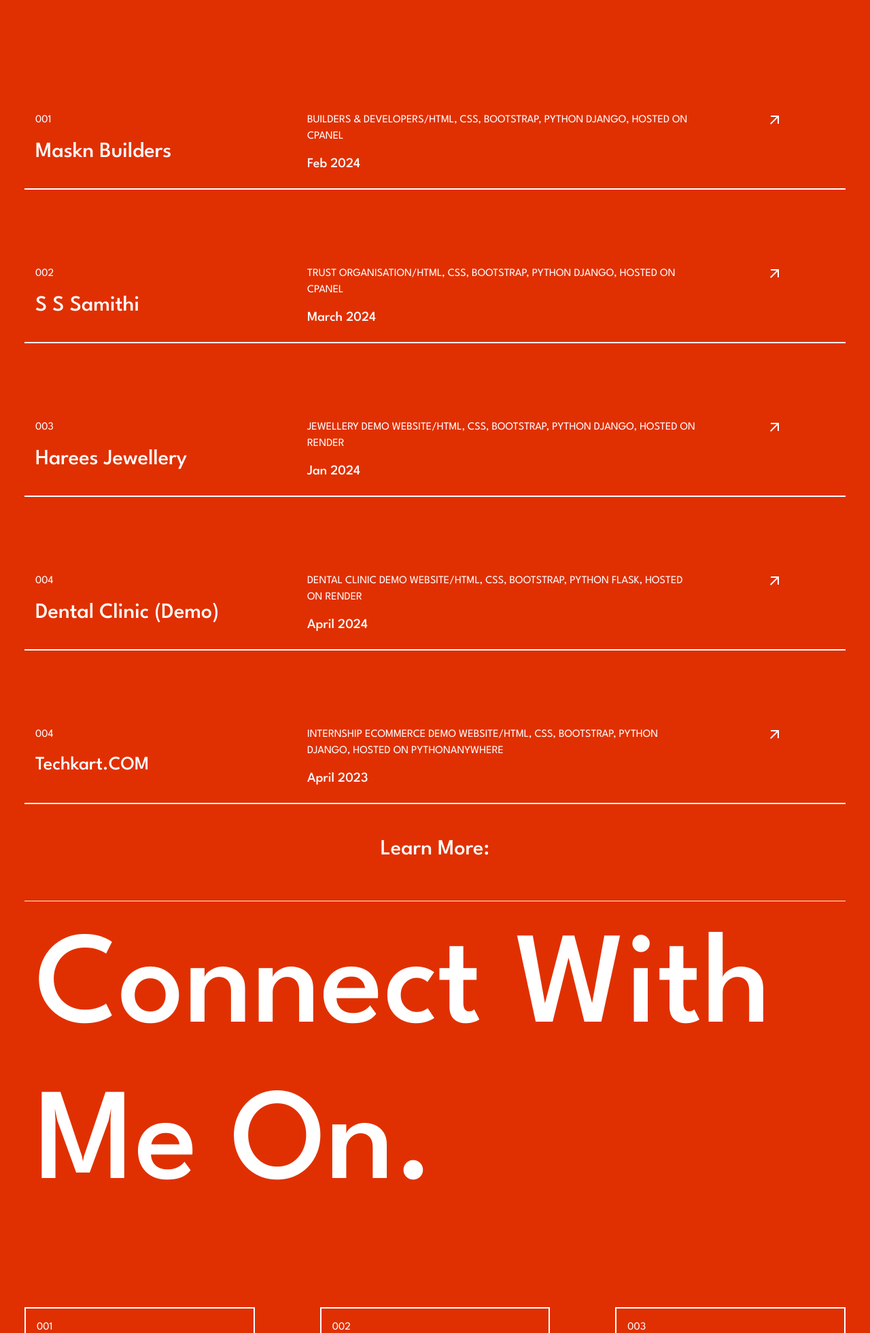
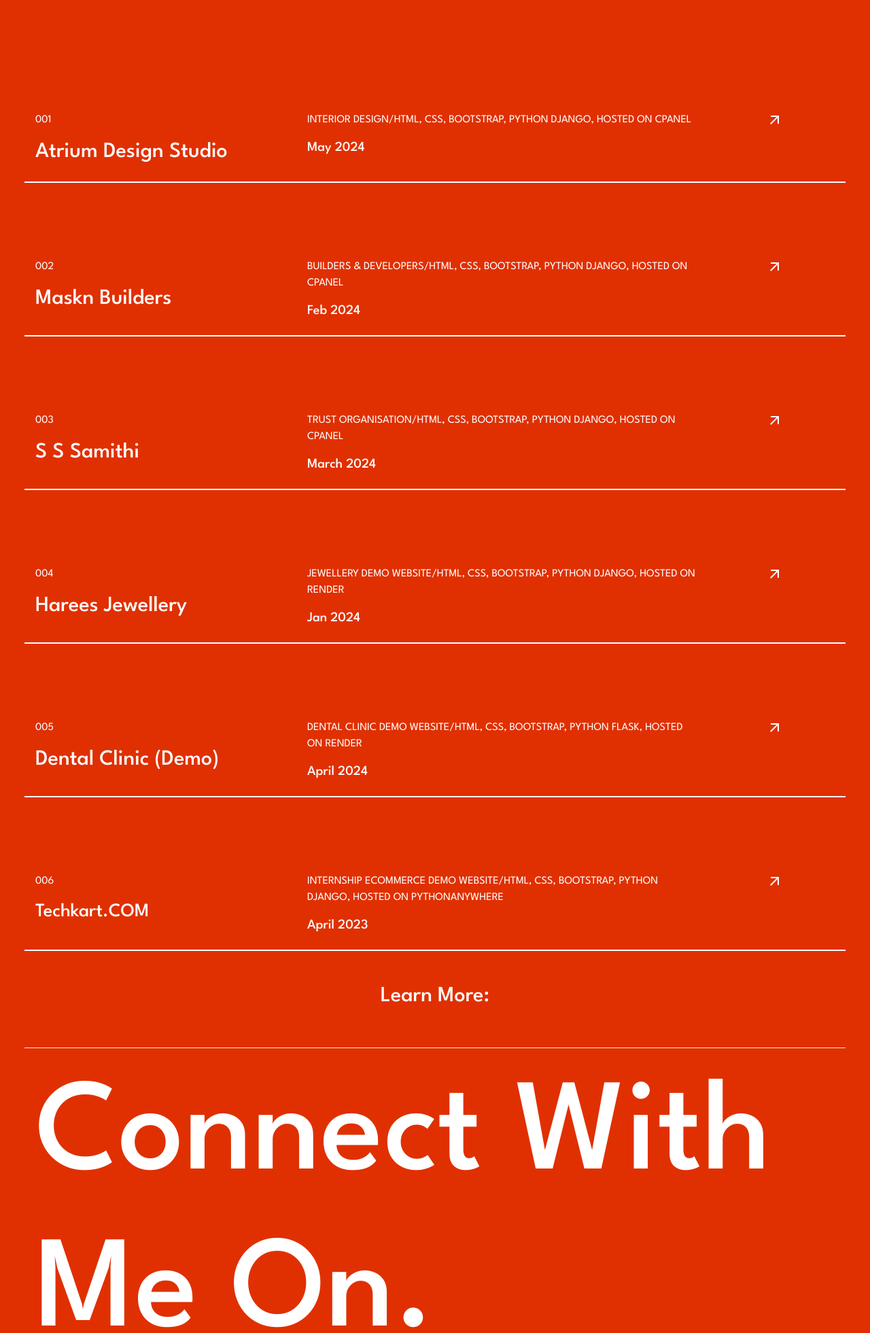
Before and after one commit to amal-jith/myPortfolio, a Flask app: page / in a window 1280 px wide. Shown: the part 4414-6375 px from the top of the page at 68% size. Run offline with Flask 3, Linux system fonts and the light colour scheme.

Commit message:
Update home.html

```diff
--- a/templates/home.html
+++ b/templates/home.html
@@ -239,6 +239,30 @@
           </div>
       </div>
 
+      <div class="row">
+          <div class="col-md-12 p-5" data-aos="fade-up" data-aos-duration="1000">
+            <a href="https://atriumdesignstudio.in/" target="_blank">
+            <div class="card bg-transparent text-white rounded-0 workCard">
+              <div class="card-body">
+                <div class="row">
+                    <div class="col-md-4">
+                        <p class="card-text">001</p>
+                        <h2 class="card-title">Atrium Design Studio</h2>
+                    </div>
+                    <div class="col-md-6">
+                        <p class="card-text">INTERIOR DESIGN/HTML, CSS, BOOTSTRAP, PYTHON DJANGO, HOSTED ON CPANEL</p>
+                        <h5 class="card-title">May 2024</h5>
+                    </div>
+                    <div class="col-md-2">
+                        <div class="d-flex justify-content-center text-align-center"><span class="material-symbols-outlined">arrow_outward</span></div>
+                    </div>
+                </div>
+              </div>
+            </div>
+            </a>
+          </div>
+        </div>
+
         <div class="row">
           <div class="col-md-12 p-5" data-aos="fade-up" data-aos-duration="1000">
             <a href="https://masknbuilders.com/" target="_blank">
@@ -246,7 +270,7 @@
               <div class="card-body">
                 <div class="row">
                     <div class="col-md-4">
-                        <p class="card-text">001</p>
+                        <p class="card-text">002</p>
                         <h2 class="card-title">Maskn Builders</h2>
                     </div>
                     <div class="col-md-6">
@@ -270,7 +294,7 @@
               <div class="card-body" >
                 <div class="row">
                     <div class="col-md-4">
-                        <p class="card-text">002</p>
+                        <p class="card-text">003</p>
                         <h2 class="card-title">S S Samithi</h2>
                     </div>
                     <div class="col-md-6">
@@ -294,7 +318,7 @@
               <div class="card-body">
                 <div class="row">
                     <div class="col-md-4">
-                        <p class="card-text">003</p>
+                        <p class="card-text">004</p>
                         <h2 class="card-title">Harees Jewellery</h2>
                     </div>
                     <div class="col-md-6">
@@ -318,7 +342,7 @@
               <div class="card-body">
                 <div class="row">
                     <div class="col-md-4">
-                        <p class="card-text">004</p>
+                        <p class="card-text">005</p>
                         <h2 class="card-title">Dental Clinic (Demo)</h2>
                     </div>
                     <div class="col-md-6">
@@ -342,7 +366,7 @@
               <div class="card-body">
                 <div class="row">
                     <div class="col-md-4">
-                        <p class="card-text">004</p>
+                        <p class="card-text">006</p>
                         <h3 class="card-title">Techkart.COM</h3>
                     </div>
                     <div class="col-md-6">
```
